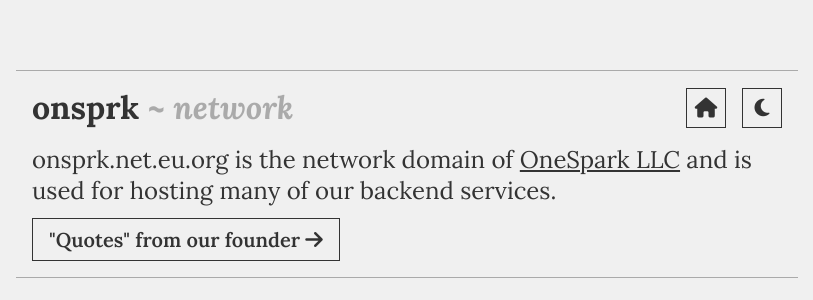
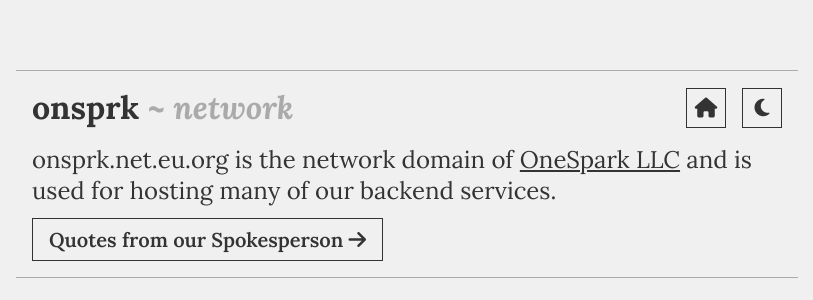
Before and after one commit to dotargz/onsprknet, a plain HTML site: page index.html in a window 1280 px wide. Shown: the part 226-526 px from the top of the page, without its empty margins (233-1046 px from the left). Drawn offline with Linux system fonts and the light colour scheme.

Commit message:
fix stuff

```diff
--- a/index.html
+++ b/index.html
@@ -35,7 +35,7 @@
       <a href="https://onespark.dev">OneSpark LLC</a> and is used for hosting
       many of our backend services.
     </p>
-    <a class="button" href="/quotes">"Quotes" from our founder <i class="fa-solid fa-arrow-right"></i></a>
+    <a class="button" href="/quotes">Quotes from our Spokesperson <i class="fa-solid fa-arrow-right"></i></a>
   </main>
 </body>
 <script src="/js/index.js"></script>
```
